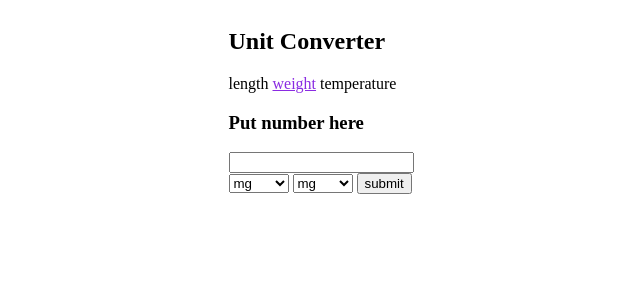
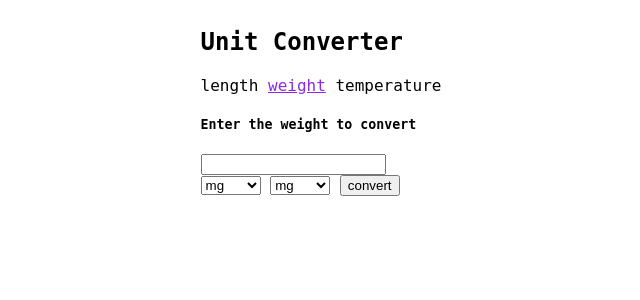
Before and after one commit to kwelle-svg/Unit-Converter, a FastAPI app: page /weight/ in a window 1280 px wide. Shown: the top 300 px of the page, without its empty margins (319-959 px from the left). Run offline with FastAPI, Linux system fonts and the light colour scheme.

Commit message:
second commit

```diff
--- a/app/main.py
+++ b/app/main.py
@@ -3,58 +3,54 @@ from fastapi.responses import RedirectResponse
 from fastapi.templating import Jinja2Templates
 from fastapi.staticfiles import StaticFiles
 from .schemas.number import Number
+from .routers import length, temperature, weight
 
 app = FastAPI()
+
+app.include_router(length.router)
+app.include_router(temperature.router)
+app.include_router(weight.router)
+
 app.mount('/app/static', StaticFiles(directory='app/static'), name='static')
 templates = Jinja2Templates("app/templates")
 
-length = ["mm", "cm", 'dm', 'm', 'km', 'inch', 'foot', 'yard', 'mile']
-weight = ["mg", "gram", 'kg', 'ounce', 'pound']
-temperature = ['Celsius', 'Fahrenheit', 'Kelvin']
+@app.get("/")
+async def root(request: Request):
+    return templates.TemplateResponse(name="index.html", request=request, context={"values": []})
 
-
-@app.get("/length")
-async def root(request: Request):
-    return templates.TemplateResponse(name="index.html", request=request, context={"values": length})
-
-@app.get("/weight/")
-async def root(request: Request):
-    return templates.TemplateResponse(name="index.html", request=request, context={"values": weight})
-
-@app.get("/weight/{final_number}")
-async def root(request: Request, final_number: str = None):
-    return templates.TemplateResponse(name="index.html", request=request, context={"values": weight, "final_number": final_number})
-
-@app.get("/temperature/")
-async def root(request: Request):
-    return templates.TemplateResponse(name="index.html", request=request, context={"values": temperature})
-
-@app.get("/length/{final_number}")
-async def root(request: Request, final_number: str = None):
-    return templates.TemplateResponse(name="index.html", request=request, context={"values": length, "final_number": final_number})
-
-@app.get("/temperature/{final_number}")
-async def root(request: Request, final_number: str = None):
-    return templates.TemplateResponse(name="index.html", request=request, context={"values": temperature, "final_number": final_number})
 
 @app.post("/postdata")
 async def number_postdata(number = Form(), convert_to=Form(), convert_from=Form()):
     return RedirectResponse(url=f"/{convert_length(float(number), convert_to=convert_to, convert_from=convert_from)}", status_code=status.HTTP_303_SEE_OTHER)
 
-@app.post("/")
-async def number(number: Number):
-    return {"your number is": convert_length(number)}
-
-
 def convert_length(numb: int,
     convert_from, convert_to) -> str:
-    if convert_from in length:
+    if convert_from in length.length:
         path = "length"
         converter = {'mm': 0.001, 'cm': 0.01, 'dm': 0.1, 'm': 1, 'km': 1000, 'inch': 39.3701, 'foot': 3.28084, 'yard': 1.09361, 'mile': 0.000621371}
-    elif convert_from in weight:
+    elif convert_from in weight.weight:
         path = "weight"
-        converter = {"mg": 1000, "gram": 1, 'kg': 0.001, 'ounce': 0.035274, 'pound': 0.00220462}
+        converter = {"mg": 0.001, "gram": 1, 'kg': 1000, 'ounce': 28.3495, 'pound': 453.592}
     else:
         path = "temperature"
-        converter = {'Celsius': 1, 'Fahrenheit': 1, 'Kelvin': 1}
+        # (12 °C × 9/5) + 32
+        final = numb
+        if convert_from == "Celsius" and convert_to == "Fahrenheit":
+            final = (numb*9/5)+32
+        elif convert_from == "Kelvin" and convert_to == "Fahrenheit":
+            # (12 K − 273,15) × 9/5 + 32
+            final = (numb - 273.15)*9/5+32
+        elif convert_from == "Kelvin" and convert_to == "Celsius":
+            # 12 K − 273,15
+            final = numb - 273.15
+        elif convert_from == "Fahrenheit" and convert_to == "Celsius":
+            # (12 °F − 32) × 5/9
+            final = (numb-32)*5/9
+        elif convert_from == "Fahrenheit" and convert_to == "Kelvin":
+            # (12 K − 273,15) × 9/5 + 32
+            final = (numb-32)*5/9+273.15
+        elif convert_from == "Celsius" and convert_to == "Kelvin":
+            # 12 K − 273,15
+            final = numb + 273.15
+        return f"{path}/{final}"
     return f"{path}/{numb*(converter[convert_from]/converter[convert_to])}{convert_to}"
--- /dev/null
+++ b/app/routers/length.py
@@ -0,0 +1,16 @@
+from fastapi import APIRouter, Request
+from fastapi.templating import Jinja2Templates
+# from app.main import templates, length
+
+router = APIRouter(prefix="/length")
+
+templates = Jinja2Templates("app/templates")
+length = ["mm", "cm", 'dm', 'm', 'km', 'inch', 'foot', 'yard', 'mile']
+
+@router.get("/")
+async def root(request: Request):
+    return templates.TemplateResponse(name="index.html", request=request, context={"values": length})
+
+@router.get("/{final_number}")
+async def root(request: Request, final_number: str = None):
+    return templates.TemplateResponse(name="index.html", request=request, context={"values": length, "final_number": final_number})
--- /dev/null
+++ b/app/routers/temperature.py
@@ -0,0 +1,16 @@
+from fastapi import APIRouter, Request
+from fastapi.templating import Jinja2Templates
+# from app.main import templates, temperature
+
+router = APIRouter(prefix="/temperature")
+
+temperature = ['Celsius', 'Fahrenheit', 'Kelvin']
+templates = Jinja2Templates("app/templates")
+
+@router.get("/")
+async def root(request: Request):
+    return templates.TemplateResponse(name="index.html", request=request, context={"values": temperature})
+
+@router.get("/{final_number}")
+async def root(request: Request, final_number: str = None):
+    return templates.TemplateResponse(name="index.html", request=request, context={"values": temperature, "final_number": final_number})
--- /dev/null
+++ b/app/routers/weight.py
@@ -0,0 +1,16 @@
+from fastapi import APIRouter, Request
+from fastapi.templating import Jinja2Templates
+# from app.main import templates, weight
+
+router = APIRouter(prefix="/weight")
+
+weight = ["mg", "gram", 'kg', 'ounce', 'pound']
+templates = Jinja2Templates("app/templates")
+
+@router.get("/")
+async def root(request: Request):
+    return templates.TemplateResponse(name="index.html", request=request, context={"values": weight})
+
+@router.get("/{final_number}")
+async def root(request: Request, final_number: str = None):
+    return templates.TemplateResponse(name="index.html", request=request, context={"values": weight, "final_number": final_number})
--- a/app/static/style.css
+++ b/app/static/style.css
@@ -1,3 +1,7 @@
+body{
+    font-family: Andale Mono, monospace;
+}
+
 .container{
     display: flex;
     justify-content: center;
--- a/app/templates/index.html
+++ b/app/templates/index.html
@@ -4,7 +4,7 @@
     <a href="/weight" {% if values[0]=='mg' %}class="button"{% endif %}>weight</a>
     <a href="/temperature" {% if values[0]=='Celsius' %}class="button"{% endif %}>temperature</a>
     <form action="/postdata" method="POST">
-        <h3>Put number here</h3>
+        <h5>Enter the {% if values[0]=='mm' %}length{% else %}{% if values[0]=='mg' %}weight{% else %}{% if values[0]=='Celsius' %}temperature{% endif %}{% endif %}{% endif %} to convert</h5>
         <input type="text" name="number"><br>
         <select name="convert_from">
             {% for value in values %}
@@ -16,7 +16,7 @@
                 <option value="{{ value }}">{{ value }}</option>
             {% endfor %}
         </select>
-        <input type="submit" value="submit"><br>
+        <input type="submit" value="convert"><br>
     </form>
     {% if final_number %}
     <h5>{{ final_number }}</h5>
```
